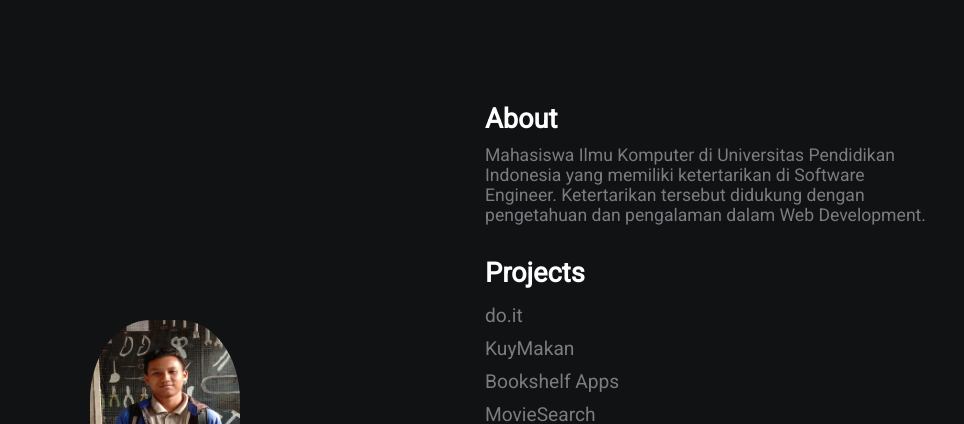
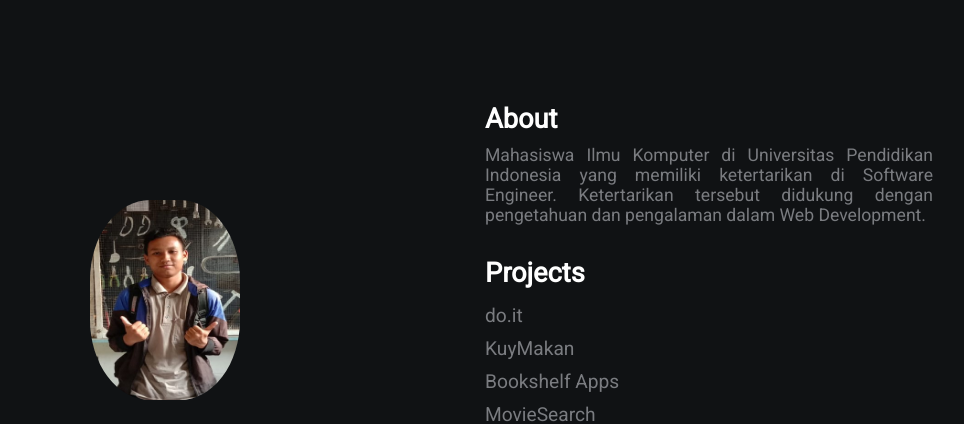
Before and after one commit to RioRB/riorb.github.io, a plain HTML site: page index.html in a window 1280 px wide. Shown: the top 424 px of the page, without its empty margins (155-1119 px from the left). Drawn offline with Linux system fonts and the light colour scheme.

Commit message:
Add files via upload

```diff
--- a/style.css
+++ b/style.css
@@ -25,7 +25,7 @@ a{
 }
 /* section 1 */
 .section-1{
-    padding-top: 40vh;
+    padding-top: 25vh;
     text-align: center;
 }
 
@@ -65,6 +65,7 @@ a{
     font-size: 1.1rem;
     padding-bottom: 10px;
     margin:0;
+    text-align: justify;
 }
 
 .section-2 a{
```
